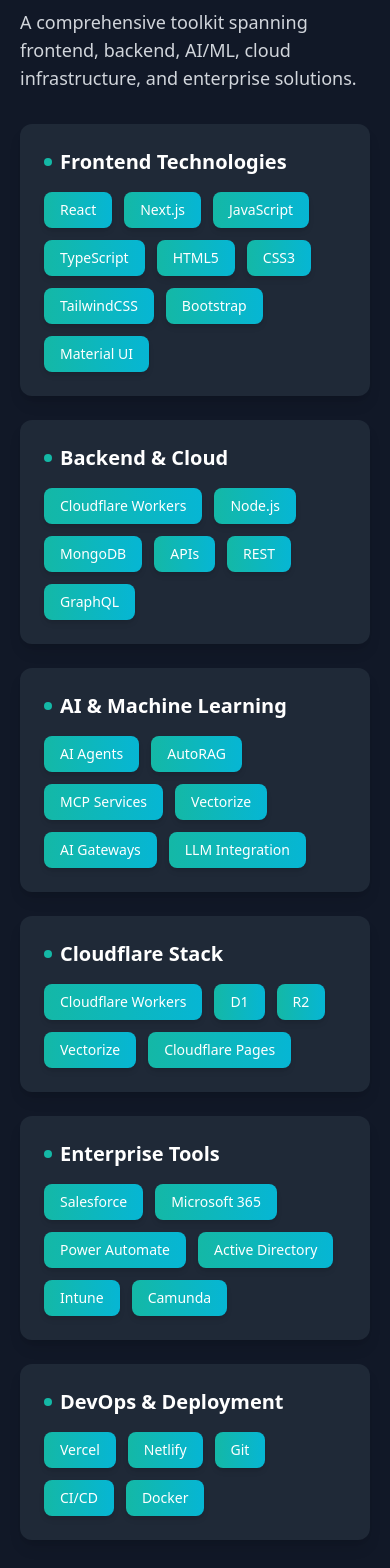
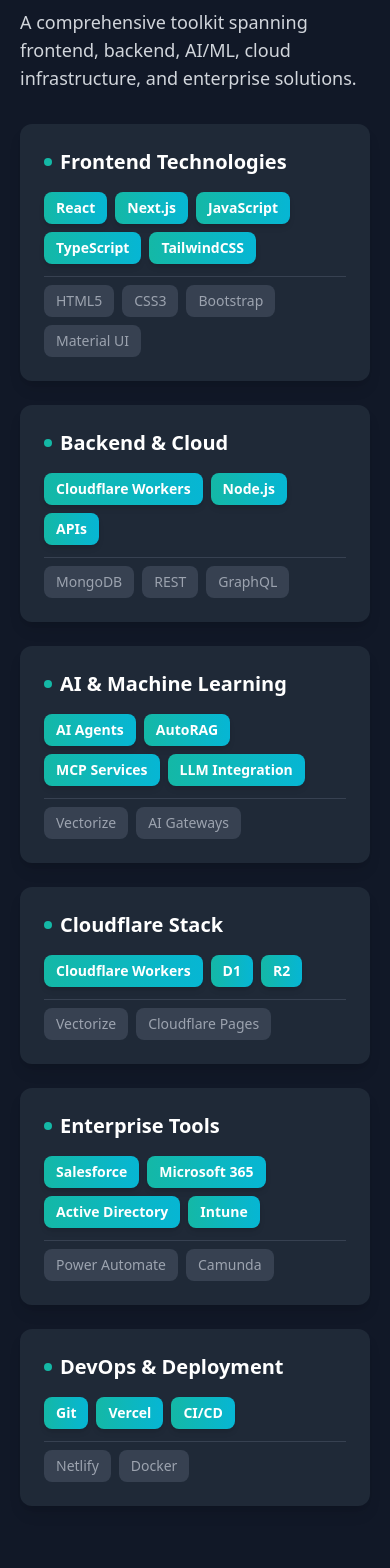
Before and after one commit to osmdevelop/react-next-portfolio, a Next.js app: page / in a window 390 px wide. Shown: the part 5600-7168 px from the top of the page. Built offline with nearby package versions, Linux system fonts and the light colour scheme.

Commit message:
Improve site: nav links, meta/og tags, skills tiers, lazy loading, LinkedIn in footer, fix empty fields

```diff
--- a/components/Certificates.jsx
+++ b/components/Certificates.jsx
@@ -17,6 +17,7 @@
                         className='rounded-t-lg object-cover w-full'
                         width={400}
                         height={300}
+                        loading="lazy"
                         alt={props.certificateTitle}
                     />
                 </a>
--- a/components/Portfolio.jsx
+++ b/components/Portfolio.jsx
@@ -20,6 +20,7 @@
                     className='rounded-lg object-cover w-full h-auto transition-transform duration-300 group-hover:scale-105'
                     width={600}
                     height={400}
+                    loading="lazy"
                     alt="Portfolio project"
                 />
                 <div className='flex gap-2 absolute bottom-0 right-0 bg-slate-800/90 dark:bg-gray-900/90 backdrop-blur-sm rounded-tl-lg p-2'>
--- a/components/Skills.jsx
+++ b/components/Skills.jsx
@@ -1,6 +1,6 @@
 import { motion } from "framer-motion"
 
-export default function Skills({ category, skills, index }) {
+export default function Skills({ category, primary = [], secondary = [], index }) {
   return (
     <motion.div
       initial={{ opacity: 0, y: 30 }}
@@ -13,16 +13,28 @@
         <span className="w-2 h-2 bg-teal-500 rounded-full"></span>
         {category}
       </h3>
-      <div className="flex flex-wrap gap-3">
-        {skills.map((skill, idx) => (
+      <div className="flex flex-wrap gap-2 mb-3">
+        {primary.map((skill, idx) => (
           <span
             key={idx}
-            className="px-4 py-2 bg-gradient-to-r from-teal-500 to-cyan-500 text-white rounded-lg text-sm font-medium shadow-md hover:shadow-lg transition-shadow duration-200"
+            className="px-3 py-1.5 bg-gradient-to-r from-teal-500 to-cyan-500 text-white rounded-lg text-sm font-semibold shadow-md hover:shadow-lg transition-shadow duration-200"
           >
             {skill}
           </span>
         ))}
       </div>
+      {secondary.length > 0 && (
+        <div className="flex flex-wrap gap-2 pt-2 border-t border-gray-100 dark:border-gray-700">
+          {secondary.map((skill, idx) => (
+            <span
+              key={idx}
+              className="px-3 py-1.5 bg-gray-100 dark:bg-gray-700 text-gray-600 dark:text-gray-400 rounded-lg text-sm font-medium hover:bg-gray-200 dark:hover:bg-gray-600 transition-colors duration-200"
+            >
+              {skill}
+            </span>
+          ))}
+        </div>
+      )}
     </motion.div>
   )
 }
--- a/pages/index.js
+++ b/pages/index.js
@@ -13,7 +13,6 @@
   AiFillGithub,
   AiOutlineMail
 } from 'react-icons/ai'
-import Image from 'next/image'
 import { useState } from 'react'
 
 export default function Home(props) {
@@ -27,7 +26,6 @@
       period: "May 2026 - Present",
       location: "Chicago, Illinois · On-site",
       description: "Support and coordinate digital banking initiatives, vendor communications, and system improvements within the Project Management Department. Develop and implement AI-assisted automation solutions to streamline internal workflows and reduce manual processes across the organization. Build and maintain internal tools and integrations supporting wire transfer systems and digital banking operations.",
-      achievements: [],
       technologies: ["Digital Banking", "AI Automation", "Wire Transfer Systems", "Project Management", "Internal Tools"]
     },
     {
@@ -35,7 +33,6 @@
       company: "Selfreliance Federal Credit Union",
       period: "Apr 2025 - May 2026",
       location: "Chicago, Illinois · On-site",
-      description: "",
       achievements: [
         "Support and optimize IT infrastructure across multiple branches, including Active Directory, Microsoft 365, Intune, and internal systems.",
         "Design and implement automation solutions to improve IT operations, including asset tracking, software deployment, and internal workflows.",
@@ -95,27 +92,33 @@
   const skillsCategories = [
     {
       category: "Frontend Technologies",
-      skills: ["React", "Next.js", "JavaScript", "TypeScript", "HTML5", "CSS3", "TailwindCSS", "Bootstrap", "Material UI"]
+      primary: ["React", "Next.js", "JavaScript", "TypeScript", "TailwindCSS"],
+      secondary: ["HTML5", "CSS3", "Bootstrap", "Material UI"]
     },
     {
       category: "Backend & Cloud",
-      skills: ["Cloudflare Workers", "Node.js", "MongoDB", "APIs", "REST", "GraphQL"]
+      primary: ["Cloudflare Workers", "Node.js", "APIs"],
+      secondary: ["MongoDB", "REST", "GraphQL"]
     },
     {
       category: "AI & Machine Learning",
-      skills: ["AI Agents", "AutoRAG", "MCP Services", "Vectorize", "AI Gateways", "LLM Integration"]
+      primary: ["AI Agents", "AutoRAG", "MCP Services", "LLM Integration"],
+      secondary: ["Vectorize", "AI Gateways"]
     },
     {
       category: "Cloudflare Stack",
-      skills: ["Cloudflare Workers", "D1", "R2", "Vectorize", "Cloudflare Pages"]
+      primary: ["Cloudflare Workers", "D1", "R2"],
+      secondary: ["Vectorize", "Cloudflare Pages"]
     },
     {
       category: "Enterprise Tools",
-      skills: ["Salesforce", "Microsoft 365", "Power Automate", "Active Directory", "Intune", "Camunda"]
+      primary: ["Salesforce", "Microsoft 365", "Active Directory", "Intune"],
+      secondary: ["Power Automate", "Camunda"]
     },
     {
       category: "DevOps & Deployment",
-      skills: ["Vercel", "Netlify", "Git", "CI/CD", "Docker"]
+      primary: ["Git", "Vercel", "CI/CD"],
+      secondary: ["Netlify", "Docker"]
     }
   ];
 
@@ -149,9 +152,20 @@
     <div className={darkMode ? "dark" : ""}>
       <Head>
         <title>Oleh Smolikevych - Digital Banking & Automation | Lead Software Engineer | AI Systems for Regulated Industries</title>
-        <meta name="description" content="Software Engineer specializing in secure, scalable, and AI-driven web applications. Full-stack developer with expertise in React, Next.js, Cloudflare Workers, and AI Agents." />
+        <meta name="description" content="Digital Banking & Automation Specialist and Lead Software Engineer building AI systems for regulated industries. Expertise in React, Next.js, Cloudflare Workers, RAG pipelines, and enterprise IT." />
         <meta name="viewport" content="width=device-width, initial-scale=1" />
         <link rel="icon" href="/favicon.ico" />
+        {/* Open Graph */}
+        <meta property="og:type" content="website" />
+        <meta property="og:title" content="Oleh Smolikevych - Digital Banking & Automation | Lead Software Engineer" />
+        <meta property="og:description" content="Digital Banking & Automation Specialist and Lead Software Engineer building AI systems for regulated industries." />
+        <meta property="og:url" content="https://osmdevelop.com" />
+        <meta property="og:image" content="https://osmdevelop.com/web0.png" />
+        {/* Twitter Card */}
+        <meta name="twitter:card" content="summary_large_image" />
+        <meta name="twitter:title" content="Oleh Smolikevych - Digital Banking & Automation | Lead Software Engineer" />
+        <meta name="twitter:description" content="Digital Banking & Automation Specialist and Lead Software Engineer building AI systems for regulated industries." />
+        <meta name="twitter:image" content="https://osmdevelop.com/web0.png" />
       </Head>
 
       <main className='bg-white dark:bg-gray-900 min-h-screen'>
@@ -160,6 +174,15 @@
           <div className='flex justify-between items-center'>
             <h1 className='text-xl font-burtons dark:text-teal-500 text-gray-800 dark:text-white'>osmdevelop</h1>
             <ul className='flex items-center gap-6'>
+              <li className='hidden md:block'>
+                <a href="#experience" className='text-sm font-medium text-gray-700 dark:text-gray-300 hover:text-teal-500 dark:hover:text-teal-400 transition-colors'>Experience</a>
+              </li>
+              <li className='hidden md:block'>
+                <a href="#projects" className='text-sm font-medium text-gray-700 dark:text-gray-300 hover:text-teal-500 dark:hover:text-teal-400 transition-colors'>Projects</a>
+              </li>
+              <li className='hidden md:block'>
+                <a href="#contact" className='text-sm font-medium text-gray-700 dark:text-gray-300 hover:text-teal-500 dark:hover:text-teal-400 transition-colors'>Contact</a>
+              </li>
               <li>
                 <button
                   onClick={() => setDarkMode(!darkMode)}
@@ -225,7 +248,7 @@
         </section>
 
         {/* Experience Section */}
-        <section className='px-10 pb-16 max-sm:px-5 md:px-20 lg:px-40 bg-gray-50 dark:bg-gray-800/50'>
+        <section id="experience" className='px-10 pb-16 max-sm:px-5 md:px-20 lg:px-40 bg-gray-50 dark:bg-gray-800/50'>
           <div className='max-w-6xl mx-auto'>
             <motion.div
               initial={{ opacity: 0, y: 20 }}
@@ -263,7 +286,7 @@
             </motion.div>
             <div className='grid grid-cols-1 md:grid-cols-2 gap-6 mt-8'>
               {skillsCategories.map((category, index) => (
-                <Skills key={index} category={category.category} skills={category.skills} index={index} />
+                <Skills key={index} category={category.category} primary={category.primary} secondary={category.secondary} index={index} />
               ))}
             </div>
           </div>
@@ -309,7 +332,7 @@
         </section>
 
         {/* Portfolio Section */}
-        <section className='px-10 pb-16 max-sm:px-5 md:px-20 lg:px-40'>
+        <section id="projects" className='px-10 pb-16 max-sm:px-5 md:px-20 lg:px-40'>
           <div className='max-w-6xl mx-auto'>
             <motion.div
               initial={{ opacity: 0, y: 20 }}
@@ -486,17 +509,25 @@
             viewport={{ once: true }}
             transition={{ duration: 0.6 }}
           >
-            <h2 className='text-3xl font-bold text-teal-600 dark:text-teal-400 mb-6'>Get In Touch</h2>
+            <h2 id='contact' className='text-3xl font-bold text-teal-600 dark:text-teal-400 mb-6'>Get In Touch</h2>
             <div className='flex flex-col md:flex-row justify-center items-center gap-6 text-gray-700 dark:text-gray-300'>
-              <AiOutlineMail className='text-4xl text-teal-500' />
               <a
-                id='contact'
-                className='text-xl hover:text-teal-500 dark:hover:text-teal-400 transition-colors'
+                className='flex items-center gap-2 text-xl hover:text-teal-500 dark:hover:text-teal-400 transition-colors'
                 href="mailto:oleh@osmdevelop.com"
                 target="_blank"
                 rel="noopener noreferrer"
               >
+                <AiOutlineMail className='text-2xl text-teal-500' />
                 oleh@osmdevelop.com
+              </a>
+              <a
+                className='flex items-center gap-2 text-xl hover:text-teal-500 dark:hover:text-teal-400 transition-colors'
+                href="https://www.linkedin.com/in/olehsmolikevych/"
+                target="_blank"
+                rel="noopener noreferrer"
+              >
+                <AiFillLinkedin className='text-2xl text-teal-500' />
+                LinkedIn
               </a>
             </div>
             <div className='mt-8 text-center text-gray-600 dark:text-gray-400'>
```
